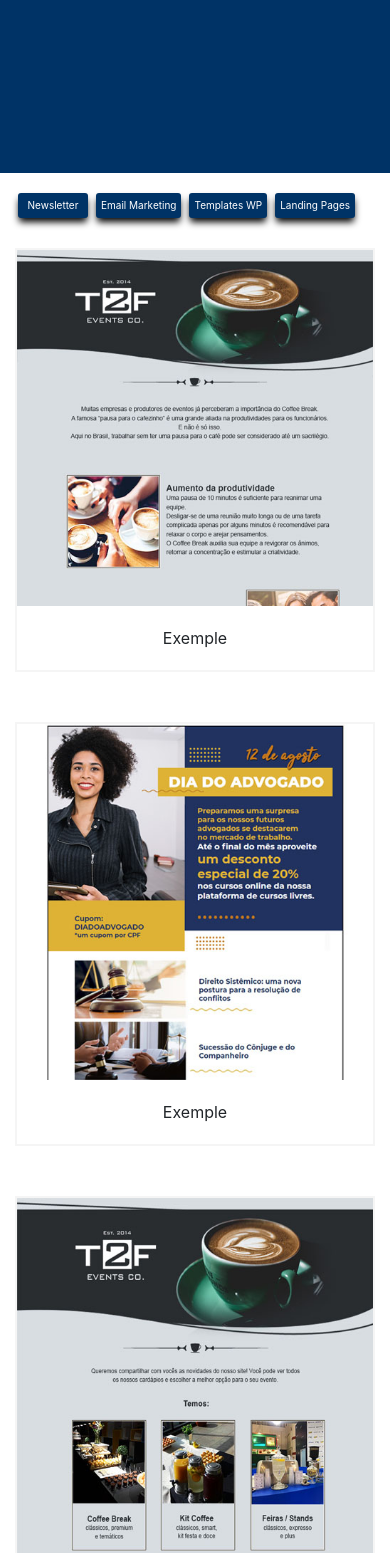
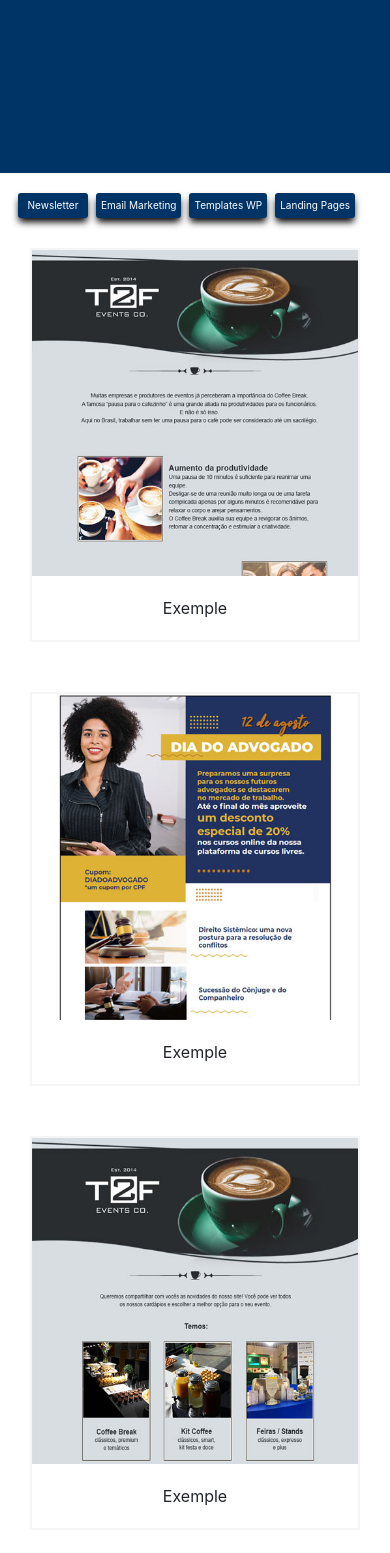
Before and after one commit to erikgs1/portifolio-2020, a PHP site: page / in a window 390 px wide. Shown: the part 671-2224 px from the top of the page. Run offline with PHP 8.4, Linux system fonts and the light colour scheme; style sheets or scripts are compiled from the project's sources; some libraries are stand-ins or nearby versions.

Commit message:
Responsivo MD

```diff
--- a/Portifolio/index.html
+++ b/Portifolio/index.html
@@ -40,7 +40,7 @@
 
     <!-- Main Content -->
     <main id="main">
-        <div class="container">
+        <div class="container-xs container-md ">
             <nav>
                 <ul>
                     <li><a href="#">Newsletter</a></li>
@@ -52,7 +52,7 @@
                     <li><a href="#">Landing Pages</a></li>
                 </ul>
             </nav>
-            <div class="content">
+            <div class="container">
                 <div class="row">
                     <div class="col-xs-12 col-md-3">
                         <div class="exemple-box">
--- a/Portifolio/scss/responsive.scss
+++ b/Portifolio/scss/responsive.scss
@@ -1,5 +1,44 @@
 @import "node_modules/bootstrap/scss/bootstrap";
-@include media-breakpoint-only(xs) {
+
+@media only screen and (max-width: 320px) {
+    header{
+        a{
+            .header-content{
+                .my-name{
+                    h1{
+                        font-size: 80px;
+                        span{
+                            &::before{
+                                width: 80px;
+                                height: 80px ;
+                                left: 50%;
+                                top: 50%;
+                                margin-left: -38px;
+                                margin-top: -34px;
+                            }
+                        }
+                    }
+                }
+            }
+        }
+    }
+    main{
+        nav{
+            ul{
+                padding-left: 10px;
+                li{
+                    min-width: 50px;
+                    margin: 0 5px 30px 0;
+                    a{
+                        font-size: 9px;
+                        padding: 4px 4px;
+                    }
+                }
+            }
+        }
+    }
+}
+@include media-breakpoint-only(xs) { /* 575px */
     header{
         a{
             .header-content{
@@ -51,7 +90,70 @@
         .bio-image {
             float: none;
             margin: 0 auto;
+             width: 200px;
+            height: 200px;
+            border-radius: 100px;
         }
     }
 
 }
+
+@include media-breakpoint-only(sm) {
+    header{
+        a{
+            .header-content{
+                .my-name{
+                    h1{
+                        font-size: 150px;
+                        span{
+                            &::before{
+                                width: 150px;
+                                height: 150px ;
+                                left: 50%;
+                                top: 50%;
+                                margin-left: -68px;
+                                margin-top: -64px;
+                            }
+                        }
+                    }
+                }
+            }
+        }
+    }
+    main{
+        padding: 20px 0;
+        nav{
+            ul{
+                margin-left: 15px;
+                li{
+                    min-width: 100px;
+                    margin: 0 5px 30px 5px;
+                    a{
+                        font-size: 16px;
+                        padding: 10px 10px;
+                    }
+                }
+            }
+        }
+        .exemple-box{
+            .box-image{
+                width: 100%;
+                height: auto;
+            }
+            &:hover{
+                position: static;
+                top: 0;
+                box-shadow: none;
+            }
+        }
+    }
+    footer {
+        .bio-image {
+            float: none;
+            margin: 0 auto;
+            width: 200px;
+            height: 200px;
+            border-radius: 100px;
+        }
+    }
+ }
```
